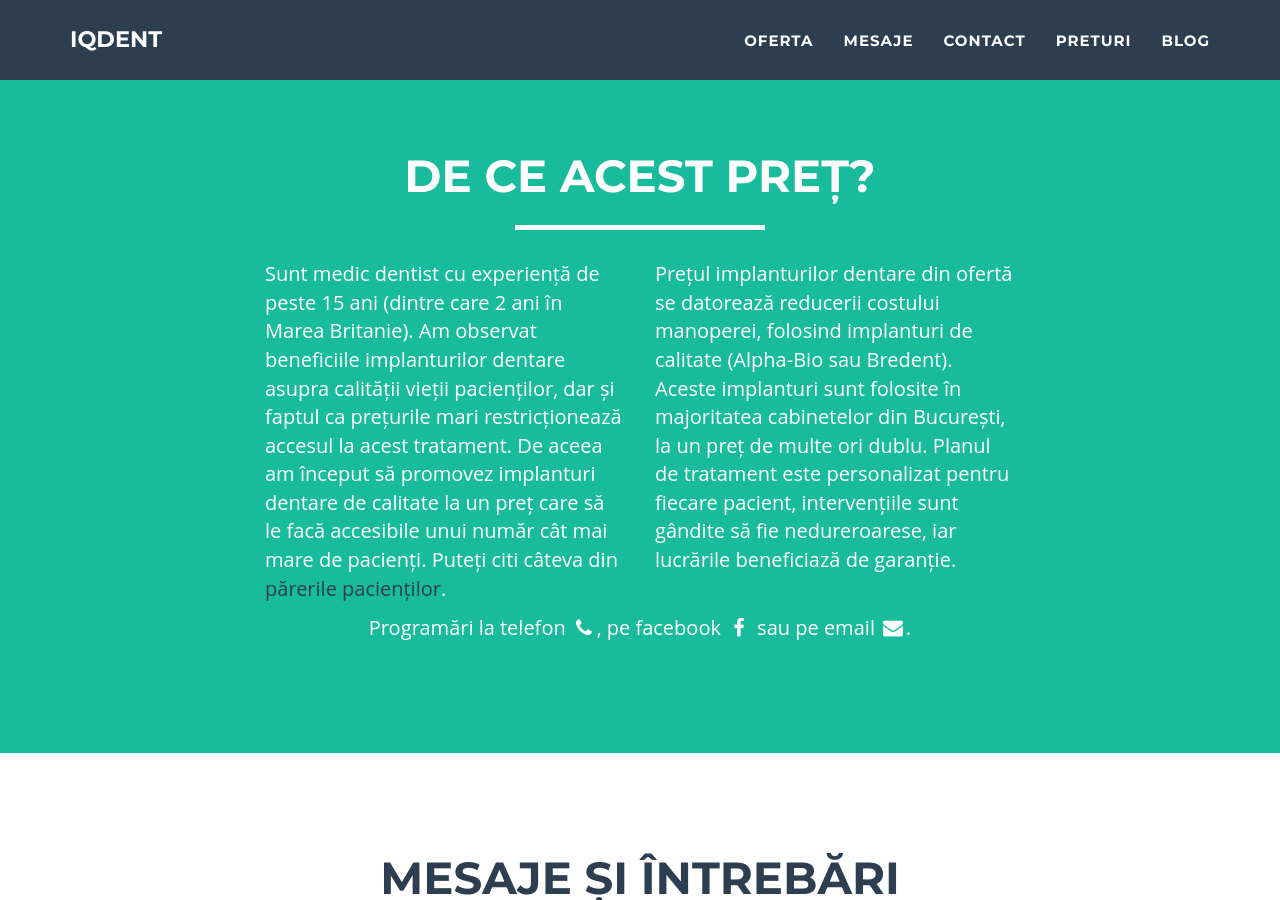
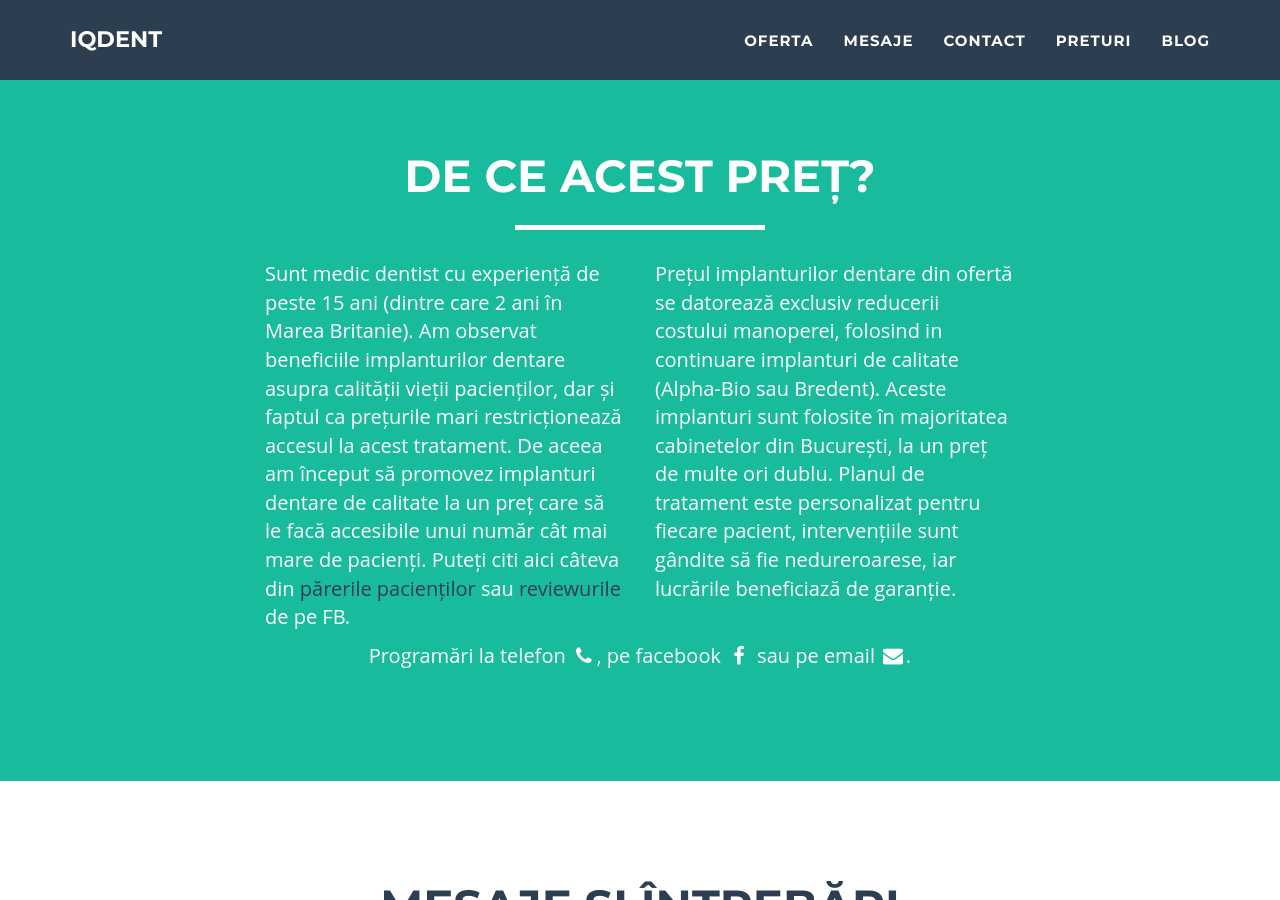
Before and after one commit to littledentgopo/offerdent, a Jekyll site: the page built from index.html, in a window 1280 px wide and 900 px high, scrolled down 1615 px. Built offline with Jekyll 4.4.1, drawn with Linux system fonts in a browser that asks for light colours; comment, search, counter and statistics services are not loaded.

Commit message:
change welcome

```diff
--- a/_includes/section-about.html
+++ b/_includes/section-about.html
@@ -8,11 +8,11 @@
             </div>
             <div class="row">
                 <div class="col-lg-4 col-lg-offset-2">
-                    <p>Sunt medic dentist cu experiență de peste 15 ani (dintre care 2 ani în Marea Britanie). Am observat beneficiile implanturilor dentare asupra calității vieții pacienților, dar și faptul ca prețurile mari restricționează accesul la acest tratament. De aceea am început să promovez implanturi dentare de calitate la un preț care să le facă accesibile unui număr cât mai mare de pacienți. Puteți citi câteva din <a href="/parerile-pacientilor.html" style="color:#2C3E50">părerile pacienților</a>.
+                    <p>Sunt medic dentist cu experiență de peste 15 ani (dintre care 2 ani în Marea Britanie). Am observat beneficiile implanturilor dentare asupra calității vieții pacienților, dar și faptul ca prețurile mari restricționează accesul la acest tratament. De aceea am început să promovez implanturi dentare de calitate la un preț care să le facă accesibile unui număr cât mai mare de pacienți. Puteți citi aici câteva din <a href="/parerile-pacientilor.html" target="_blank" style="color:#2C3E50">părerile pacienților</a> sau <a href="/{{site.contact.one.fb}}/reviews" target="_blank" style="color:#2C3E50">reviewurile</a> de pe FB.
                     </p>
                 </div>
                 <div class="col-lg-4">
-                    <p>Prețul implanturilor dentare din ofertă se datorează reducerii costului manoperei, folosind implanturi de calitate (Alpha-Bio sau Bredent). Aceste implanturi sunt folosite în majoritatea cabinetelor din București, la un preț de multe ori dublu. Planul de tratament este personalizat pentru fiecare pacient, intervențiile sunt gândite să fie nedureroarese, iar lucrările beneficiază de garanție.
+                    <p>Prețul implanturilor dentare din ofertă se datorează exclusiv reducerii costului manoperei, folosind in continuare implanturi de calitate (Alpha-Bio sau Bredent). Aceste implanturi sunt folosite în majoritatea cabinetelor din București, la un preț de multe ori dublu. Planul de tratament este personalizat pentru fiecare pacient, intervențiile sunt gândite să fie nedureroarese, iar lucrările beneficiază de garanție.
                     </p>
                 </div>
 
```
